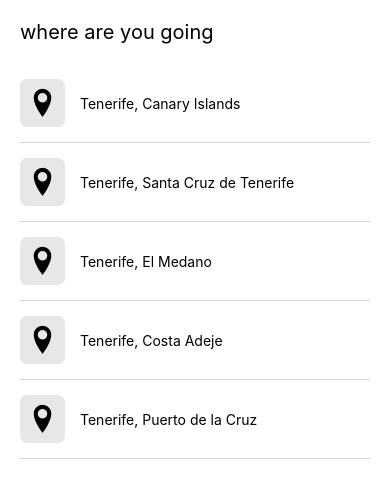
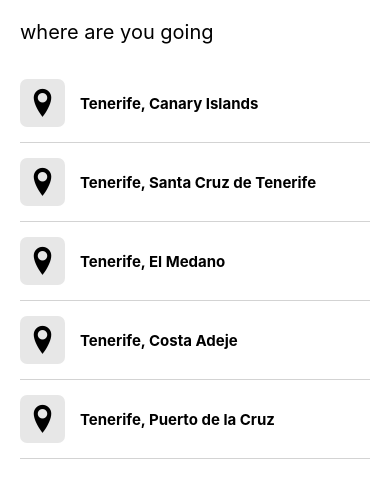
Before and after one commit to joeyjoy007/airbnb, a React Native app: screen / in a window 390 px wide. Shown: the top 498 px of the page. Built offline with nearby package versions, Linux system fonts and the light colour scheme.

Commit message:
edit styles

```diff
--- a/src/screens/Destinationsearch/style4.js
+++ b/src/screens/Destinationsearch/style4.js
@@ -23,7 +23,10 @@ const style4 = StyleSheet.create({
         marginRight:15,
 
     },
-    locationText:{}
+    locationText:{
+        fontWeight:"bold",
+        fontSize:15
+    }
 })
 
 export default style4
```
